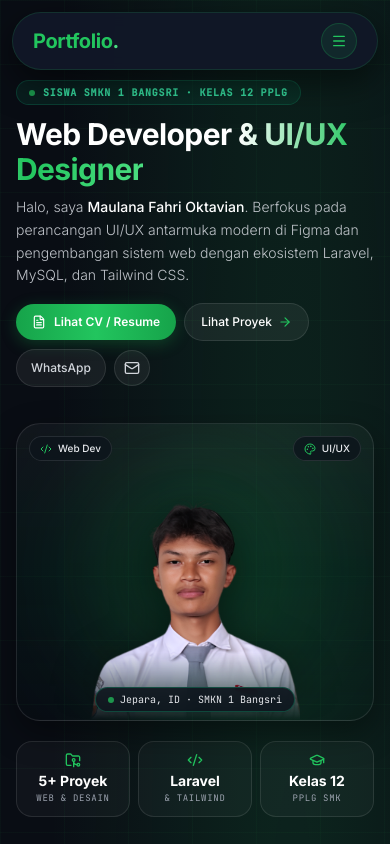
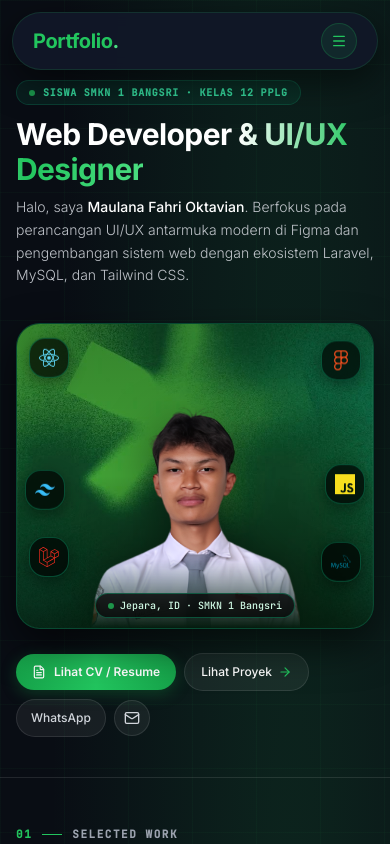
Before and after one commit to MaulanaFahriOktavian/PORTFOLIO, a React (Vite) app: page / in a window 390 px wide. Shown: the top 844 px of the page. Built offline with nearby package versions, Linux system fonts and the light colour scheme.

Commit message:
mengatur hero

```diff
--- a/src/components/sections/HeroSection.jsx
+++ b/src/components/sections/HeroSection.jsx
@@ -1,6 +1,6 @@
 import React, { useState, useEffect } from "react";
 import { motion } from "framer-motion";
-import { Mail, ArrowRight, FileText, Code2, Palette, FolderGit2, GraduationCap } from "lucide-react";
+import { Mail, ArrowRight, FileText } from "lucide-react";
 import {
   SiReact,
   SiTailwindcss,
@@ -10,11 +10,21 @@ import {
   SiMysql,
 } from "react-icons/si";
 import fahriPhoto from "../../assets/images/fahri.png";
+import heroCardElement from "../../assets/images/hero-card-element.png";
 import { FloatingLightning } from "../ui/Floating3DAssets";
 import { profileData } from "../../data/profile";
 
 export default function HeroSection({ onExploreClick, onOpenResume }) {
   const [radius, setRadius] = useState(230);
+
+  const mobileTechBadges = [
+    { name: "React", icon: SiReact, color: "#61DAFB", pos: "top-4 left-3", floatDuration: 3.2, delay: 0 },
+    { name: "Tailwind", icon: SiTailwindcss, color: "#38BDF8", pos: "top-[47%] -translate-y-1/2 left-2", floatDuration: 2.8, delay: 0.1 },
+    { name: "Laravel", icon: SiLaravel, color: "#FF2D20", pos: "bottom-12 left-3", floatDuration: 3.4, delay: 0.2 },
+    { name: "Figma", icon: SiFigma, color: "#F24E1E", pos: "top-4 right-3", floatDuration: 3.0, delay: 0.15 },
+    { name: "JavaScript", icon: SiJavascript, color: "#F7DF1E", pos: "top-[47%] -translate-y-1/2 right-2", floatDuration: 3.5, delay: 0.25 },
+    { name: "MySQL", icon: SiMysql, color: "#00758F", pos: "bottom-12 right-3", floatDuration: 2.9, delay: 0.3 },
+  ];
 
   useEffect(() => {
     const updateRadius = () => {
@@ -77,7 +87,7 @@ export default function HeroSection({ onExploreClick, onOpenResume }) {
         {/* ─────────── MOBILE LAYOUT (< lg) ─────────── */}
         <div className="lg:hidden flex flex-col gap-5">
 
-          {/* 1. Text & Introduction (Mobile First Flow) */}
+          {/* 1. Header & Text Introduction */}
           <motion.div
             className="flex flex-col"
             initial={{ opacity: 0, y: 16 }}
@@ -98,12 +108,90 @@ export default function HeroSection({ onExploreClick, onOpenResume }) {
               </span>
             </h1>
 
-            <p className="text-sm text-gray-600 dark:text-gray-300/90 font-light leading-relaxed mb-4">
+            <p className="text-sm text-gray-600 dark:text-gray-300/90 font-light leading-relaxed mb-3">
               Halo, saya <span className="text-gray-900 dark:text-white font-medium">Maulana Fahri Oktavian</span>. Berfokus pada perancangan UI/UX antarmuka modern di Figma dan pengembangan sistem web dengan ekosistem Laravel, MySQL, dan Tailwind CSS.
             </p>
+          </motion.div>
 
-            {/* Action Buttons */}
-            <div className="flex flex-wrap items-center gap-2 sm:gap-2.5 mb-2">
+          <motion.div
+            className="relative w-full flex justify-center py-1"
+            initial={{ opacity: 0, y: 20 }}
+            animate={{ opacity: 1, y: 0 }}
+            transition={{ duration: 0.6, delay: 0.12 }}
+          >
+            <div className="relative w-full max-w-sm rounded-3xl overflow-hidden border border-emerald-500/25 dark:border-emerald-500/30 bg-[#06190e] p-4 pb-0 shadow-[0_14px_36px_rgba(0,0,0,0.18)] dark:shadow-[0_16px_40px_rgba(0,0,0,0.6)]">
+              {/* Reference background graphic element */}
+              <div className="absolute inset-0 z-0 pointer-events-none select-none overflow-hidden">
+                <img
+                  src={heroCardElement}
+                  alt=""
+                  className="w-full h-full object-cover object-[center_15%] scale-100 opacity-95"
+                />
+                <div className="absolute inset-0 bg-gradient-to-t from-[#04140a]/80 via-transparent to-[#04140a]/20" />
+              </div>
+
+              {/* Floating tech stack logos placed around portrait */}
+              {mobileTechBadges.map((badge) => {
+                const Icon = badge.icon;
+                return (
+                  <motion.div
+                    key={badge.name}
+                    initial={{ opacity: 0, scale: 0.7 }}
+                    animate={{
+                      opacity: 1,
+                      scale: 1,
+                      y: [-3, 3, -3],
+                    }}
+                    transition={{
+                      opacity: { duration: 0.4, delay: 0.15 + badge.delay },
+                      scale: { duration: 0.4, delay: 0.15 + badge.delay },
+                      y: {
+                        repeat: Infinity,
+                        duration: badge.floatDuration,
+                        ease: "easeInOut",
+                      },
+                    }}
+                    className={`absolute ${badge.pos} z-20 flex items-center justify-center w-10 h-10 rounded-2xl bg-black/55 dark:bg-black/70 border border-white/20 dark:border-emerald-500/35 shadow-[0_4px_16px_rgba(0,0,0,0.45)] backdrop-blur-md cursor-pointer group`}
+                    title={badge.name}
+                  >
+                    <Icon
+                      className="w-5 h-5 transition-transform duration-200 group-hover:scale-115 group-active:scale-95"
+                      style={{ color: badge.color }}
+                    />
+                  </motion.div>
+                );
+              })}
+
+              {/* Portrait photo */}
+              <div
+                className="w-full flex justify-center relative z-10 pt-2"
+                style={{
+                  maskImage: "linear-gradient(to bottom, black 76%, transparent 100%)",
+                  WebkitMaskImage: "linear-gradient(to bottom, black 76%, transparent 100%)",
+                }}
+              >
+                <img
+                  src={fahriPhoto}
+                  alt="Maulana Fahri Oktavian"
+                  className="w-full max-w-[210px] h-auto object-contain select-none drop-shadow-[0_12px_24px_rgba(0,0,0,0.5)]"
+                />
+              </div>
+
+              {/* Bottom location badge */}
+              <div className="absolute bottom-2.5 left-1/2 -translate-x-1/2 px-3 py-1 rounded-full bg-black/65 dark:bg-black/75 border border-emerald-500/40 shadow-lg backdrop-blur-md flex items-center gap-1.5 z-20 whitespace-nowrap">
+                <span className="w-1.5 h-1.5 rounded-full bg-[#22C55E] animate-pulse" />
+                <span className="font-mono text-[10px] text-emerald-100 font-medium">Jepara, ID · SMKN 1 Bangsri</span>
+              </div>
+            </div>
+          </motion.div>
+
+          {/* 3. Action Buttons (Placed directly below the photo) */}
+          <motion.div
+            className="flex flex-wrap items-center gap-2 sm:gap-2.5"
+            initial={{ opacity: 0, y: 14 }}
+            animate={{ opacity: 1, y: 0 }}
+            transition={{ duration: 0.5, delay: 0.18 }}
+          >
             <motion.button
               whileHover={{ scale: 1.03 }}
               whileTap={{ scale: 0.97 }}
@@ -144,81 +232,6 @@ export default function HeroSection({ onExploreClick, onOpenResume }) {
             >
               <Mail className="w-4 h-4" />
             </motion.a>
-            </div>
-          </motion.div>
-
-          {/* 2. Professional Photo Showcase Container */}
-          <motion.div
-            className="relative w-full flex justify-center mt-2"
-            initial={{ opacity: 0, y: 20 }}
-            animate={{ opacity: 1, y: 0 }}
-            transition={{ duration: 0.6, delay: 0.15 }}
-          >
-            <div className="relative w-full max-w-sm rounded-3xl overflow-hidden border border-gray-200/80 dark:border-white/10 bg-gradient-to-b from-gray-50/60 dark:from-white/[0.04] via-emerald-50/30 dark:via-emerald-950/20 to-transparent p-4 pb-0 shadow-[0_10px_30px_rgba(0,0,0,0.06)] dark:shadow-[0_12px_32px_rgba(0,0,0,0.4)]">
-              {/* Subtle radial emerald aura behind avatar */}
-              <div
-                className="absolute top-1/2 left-1/2 -translate-x-1/2 -translate-y-1/2 w-56 h-56 rounded-full bg-[#22C55E]/12 dark:bg-[#22C55E]/15 blur-3xl pointer-events-none"
-                aria-hidden="true"
-              />
-
-              {/* Minimal floating context chips */}
-              <div className="absolute top-3 left-3 z-20 flex items-center gap-1.5 px-2.5 py-1 rounded-full bg-white/90 dark:bg-[#0d141c]/80 border border-gray-200/80 dark:border-white/10 shadow-xs backdrop-blur-md">
-                <Code2 className="w-3 h-3 text-[#16A34A] dark:text-[#22C55E]" />
-                <span className="text-[10px] font-sans font-medium text-gray-800 dark:text-gray-200">Web Dev</span>
-              </div>
-
-              <div className="absolute top-3 right-3 z-20 flex items-center gap-1.5 px-2.5 py-1 rounded-full bg-white/90 dark:bg-[#0d141c]/80 border border-gray-200/80 dark:border-white/10 shadow-xs backdrop-blur-md">
-                <Palette className="w-3 h-3 text-[#16A34A] dark:text-[#22C55E]" />
-                <span className="text-[10px] font-sans font-medium text-gray-800 dark:text-gray-200">UI/UX</span>
-              </div>
-
-              {/* Portrait photo */}
-              <div
-                className="w-full flex justify-center relative z-10"
-                style={{
-                  maskImage: "linear-gradient(to bottom, black 76%, transparent 100%)",
-                  WebkitMaskImage: "linear-gradient(to bottom, black 76%, transparent 100%)",
-                }}
-              >
-                <img
-                  src={fahriPhoto}
-                  alt="Maulana Fahri Oktavian"
-                  className="w-full max-w-[210px] h-auto object-contain select-none drop-shadow-[0_10px_20px_rgba(0,0,0,0.12)] dark:drop-shadow-[0_10px_20px_rgba(0,0,0,0.5)]"
-                />
-              </div>
-
-              {/* Bottom location badge */}
-              <div className="absolute bottom-2 left-1/2 -translate-x-1/2 px-3 py-1 rounded-full bg-white/95 dark:bg-[#0d141c]/90 border border-emerald-200 dark:border-emerald-500/30 shadow-md backdrop-blur-md flex items-center gap-1.5 z-20 whitespace-nowrap">
-                <span className="w-1.5 h-1.5 rounded-full bg-[#16A34A] dark:bg-[#22C55E] animate-pulse" />
-                <span className="font-mono text-[10px] text-gray-700 dark:text-gray-200">Jepara, ID · SMKN 1 Bangsri</span>
-              </div>
-            </div>
-          </motion.div>
-
-          {/* 3. Professional Clean Metrics (Lucide icons, NO emojis) */}
-          <motion.div
-            className="grid grid-cols-3 gap-2"
-            initial={{ opacity: 0, y: 14 }}
-            animate={{ opacity: 1, y: 0 }}
-            transition={{ duration: 0.5, delay: 0.22 }}
-          >
-            <div className="flex flex-col items-center justify-center gap-1 py-2.5 px-2 rounded-2xl bg-white dark:bg-white/[0.03] border border-gray-200/80 dark:border-white/10 text-center shadow-xs">
-              <FolderGit2 className="w-4 h-4 text-[#16A34A] dark:text-[#22C55E]" />
-              <span className="text-sm font-bold text-gray-900 dark:text-white font-sans leading-none mt-0.5">5+ Proyek</span>
-              <span className="text-[9px] font-mono text-gray-500 dark:text-gray-400 uppercase tracking-wider">Web & Desain</span>
-            </div>
-
-            <div className="flex flex-col items-center justify-center gap-1 py-2.5 px-2 rounded-2xl bg-white dark:bg-white/[0.03] border border-gray-200/80 dark:border-white/10 text-center shadow-xs">
-              <Code2 className="w-4 h-4 text-[#16A34A] dark:text-[#22C55E]" />
-              <span className="text-sm font-bold text-gray-900 dark:text-white font-sans leading-none mt-0.5">Laravel</span>
-              <span className="text-[9px] font-mono text-gray-500 dark:text-gray-400 uppercase tracking-wider">& Tailwind</span>
-            </div>
-
-            <div className="flex flex-col items-center justify-center gap-1 py-2.5 px-2 rounded-2xl bg-white dark:bg-white/[0.03] border border-gray-200/80 dark:border-white/10 text-center shadow-xs">
-              <GraduationCap className="w-4 h-4 text-[#16A34A] dark:text-[#22C55E]" />
-              <span className="text-sm font-bold text-gray-900 dark:text-white font-sans leading-none mt-0.5">Kelas 12</span>
-              <span className="text-[9px] font-mono text-gray-500 dark:text-gray-400 uppercase tracking-wider">PPLG SMK</span>
-            </div>
           </motion.div>
         </div>
 
```
Also changed, not shown: src/assets/images/hero-card-bg.png (added), src/assets/images/hero-card-element.png (added). Lines whose indentation alone changed are shown as unchanged.
